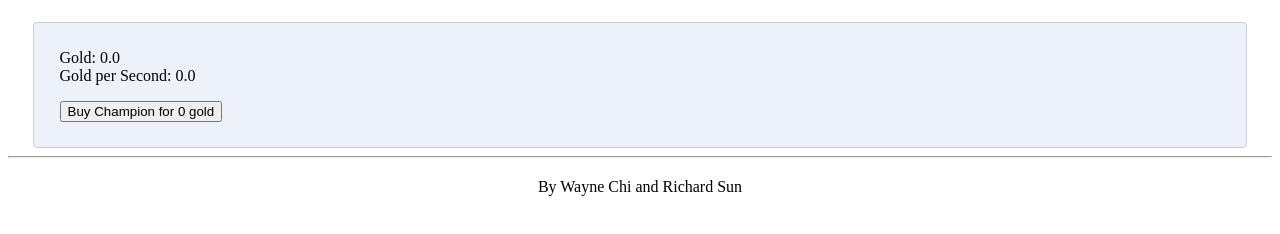
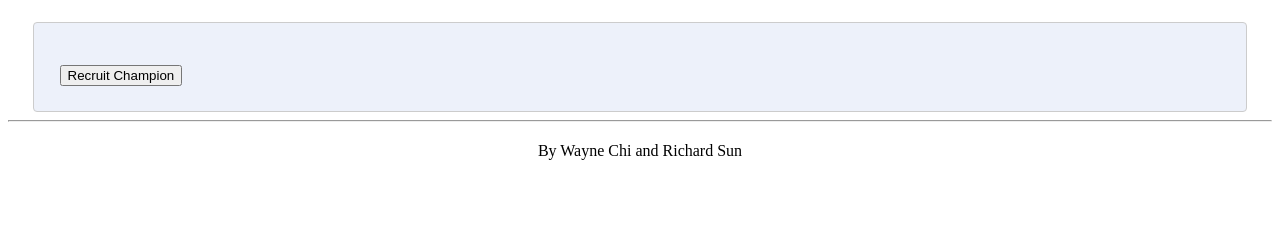
Before and after one commit to waynchi/LeagueClicker, a plain HTML site: page index.html in a window 1280 px wide. Shown: the part 48-282 px from the top of the page. Drawn offline with nearby package versions, Linux system fonts and the light colour scheme.

Commit message:
gold and gold per second indicators show after champ is bought/melee minion is bought

```diff
--- a/index.html
+++ b/index.html
@@ -11,11 +11,11 @@
 	<h1>League Clicker</h1>
 
 	<div id="mainContentArea">
-	<div>
+	<div id="GoldContentArea" style="display: none;">
 		<span>Gold: </span>
 		<span id="Gold">0.0</span>
 	</div>
-	<div>
+	<div id="GoldPSContentArea" style="display: none;">
 		<span>Gold per Second: </span>
 		<span id="GoldPS">0.0</span>
 	</div>
@@ -23,7 +23,7 @@
 	<div id="buyChampionBlock">
 		<span id="buyChampionButton">
 			<button id="buyChampion">
-				<span>Buy Champion for 0 gold</span>
+				<span>Recruit Champion</span>
 			</button>
 		</span>
 	</div>
--- a/script.js
+++ b/script.js
@@ -146,6 +146,7 @@ function buyChampion() {
 		$("#tabs").show();
 		$("#li_tab1").show();
 		$("#li_tab4").show();
+		$("#GoldContentArea").show();
 	}
 	if(gold >= championCost)
 	{
@@ -194,6 +195,7 @@ function buyMeleeMinion() {
 		minionData[minionEnum.MELEE].minionCost = minionData[minionEnum.MELEE].baseCost * Math.pow(1.1,minionData[minionEnum.MELEE].minionsOwned);
 		updateButtons();
 		updateGoldPS();
+		$("#GoldPSContentArea").show();
 	}
 	//Causes caster minions to show up
 	if(!buyCasterMinionBlockTrue && minionData[minionEnum.MELEE].minionsOwned >= 2 )
@@ -344,7 +346,6 @@ function updateGoldPS() {
 	for (var i = 0; i < arrayLength; i++) {
 		goldPerSecond += minionData[i].minionsOwned*minionData[i].minionProduction;
 	}
-	console.log(goldPerSecond);
 	$("#GoldPS").text(goldPerSecond.toFixed(1));
 	return goldPerSecond;
 }
```
